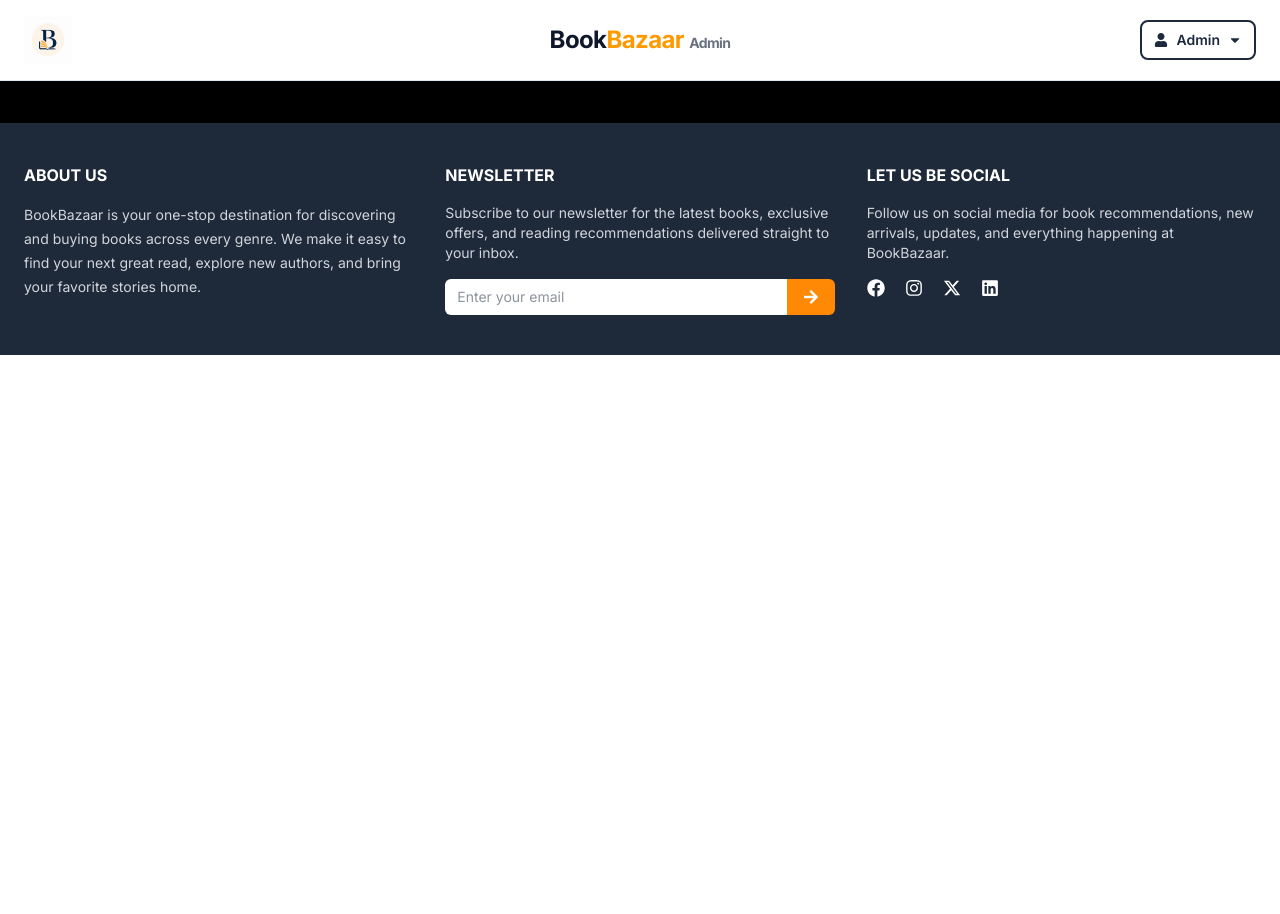
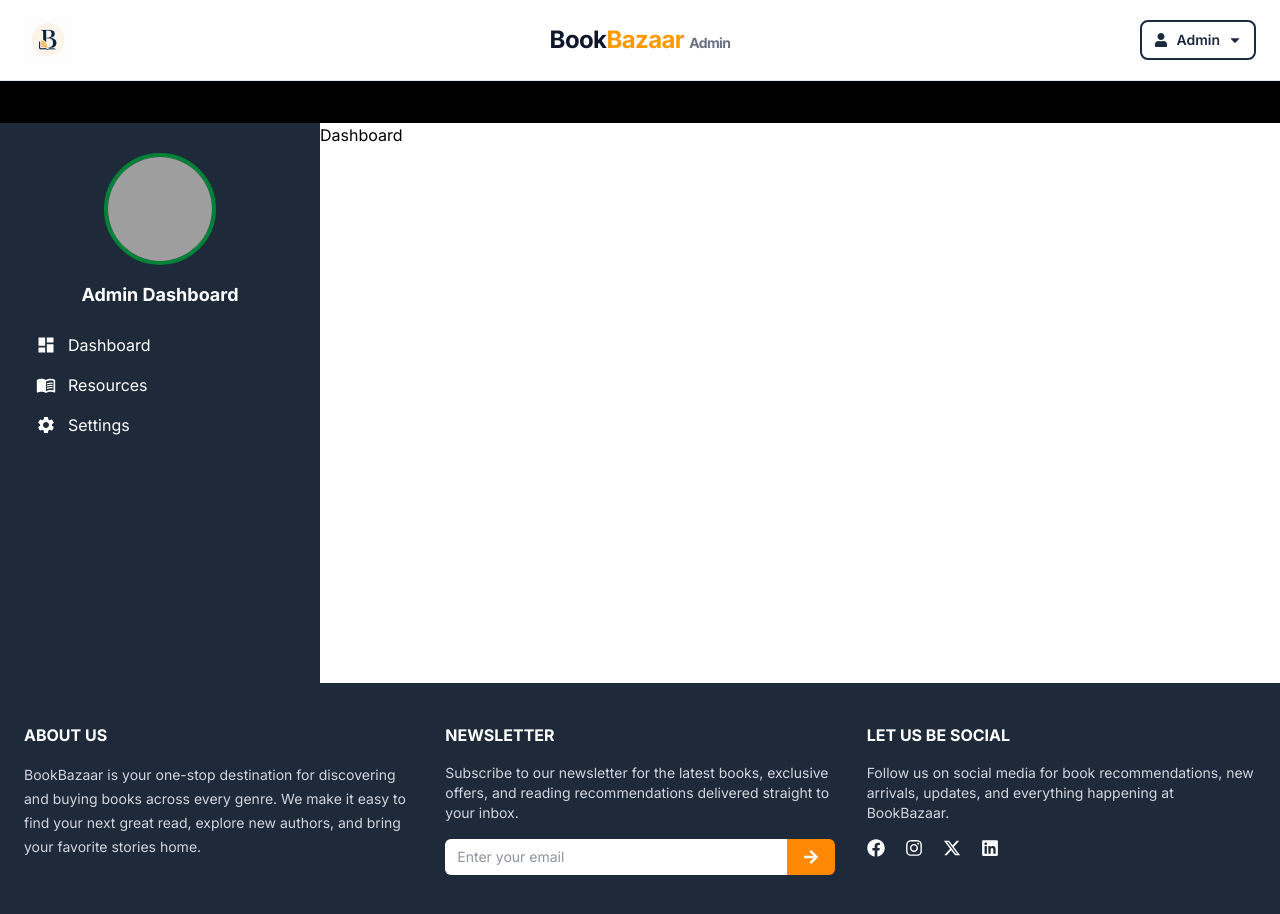
Before and after one commit to anirudht2025/bookbazaar, a React (Vite) app: page /admin/dashboard in a window 1280 px wide. Before the commit the page ends 800 px from the top, so only its background shows below. Built offline with nearby package versions, Linux system fonts and the light colour scheme; grey boxes are pictures that could not be loaded.

Commit message:
feat: update admin dashboard

```diff
--- a/src/Admin/pages/Dashboard.jsx
+++ b/src/Admin/pages/Dashboard.jsx
@@ -1,15 +1,24 @@
-import React from 'react'
-import AdminHeader from '../components/AdminHeader'
-import Footer from '../../User/components/Footer'
+import React from "react";
+import AdminHeader from "../components/AdminHeader";
+import AdminSidebar from "../components/AdminSidebar";
+import Footer from "../../User/components/Footer";
 
 function Dashboard() {
   return (
     <>
-    <AdminHeader/>
-    {/* DASHBOARD */}
-    <Footer/>
+      <AdminHeader />
+      {/* DASHBOARD */}
+      <div className="w-screen">
+        <div className="w-full h-full grid sm:grid-cols-1 md:grid-cols-12">
+          <div className="col-span-3">
+            <AdminSidebar />
+          </div>
+          <div className="col-span-9">Dashboard</div>
+        </div>
+      </div>
+      <Footer />
     </>
-  )
+  );
 }
 
-export default Dashboard
+export default Dashboard;
```
